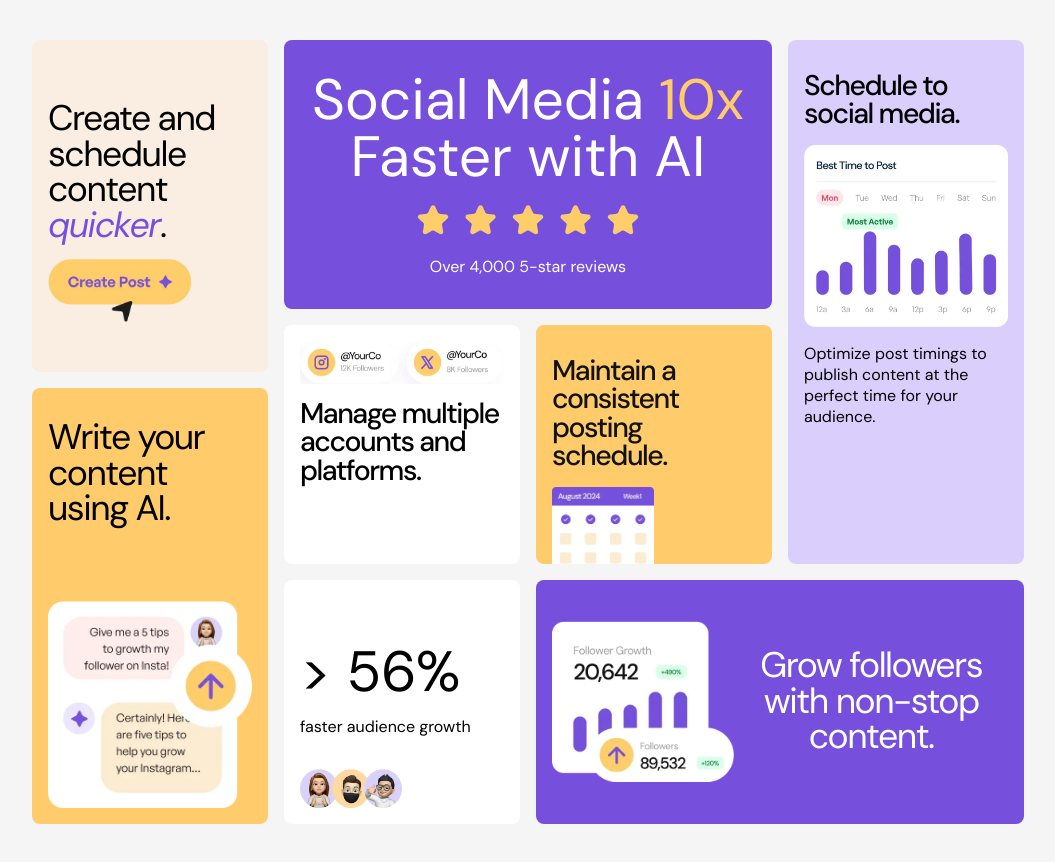
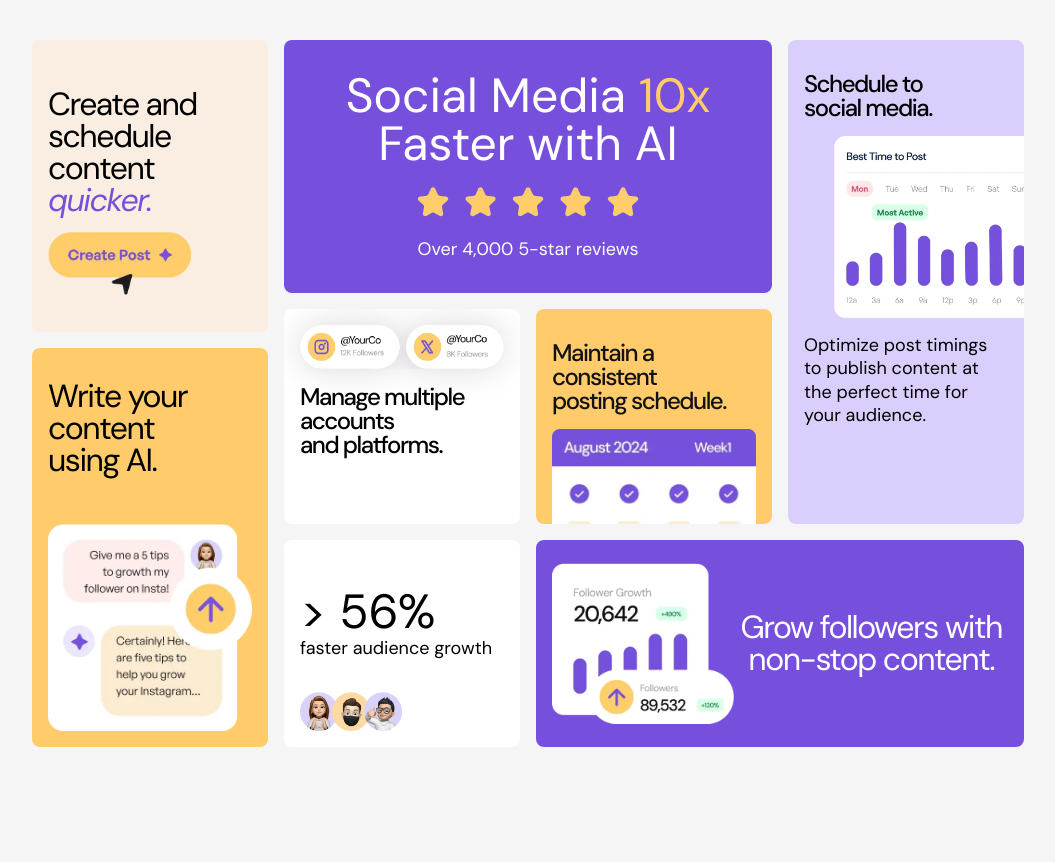
Before and after one commit to paupalazzesi/html-css-exercises, a plain HTML site: page bento-grid-main/index.html in a window 1280 px wide. Shown: the whole page, without its empty margins (112-1167 px from the left). After the commit the page ends 800 px from the top, so only its background shows below. Drawn offline with Linux system fonts and the light colour scheme.

Commit message:
update layout

```diff
--- a/bento-grid-main/index.html
+++ b/bento-grid-main/index.html
@@ -18,44 +18,44 @@
     <div class="subgrid-right">
       <div class="grid-item item-1">
         <h2 class="title-1">Social Media <span>10x</span> Faster with AI</h1>
-        <img src="assets/images/illustration-five-stars.webp" alt="five stars rating">
+        <img src="assets/images/illustration-five-stars.webp" alt="">
         <p>Over 4,000 5-star reviews</p>
       </div>
       <div class="grid-item item-2">
-        <img src="assets/images/illustration-multiple-platforms.webp" alt="multiple platforms">
         <h2 class="title-3">Manage multiple accounts and platforms.</h3>
+        <img src="assets/images/illustration-multiple-platforms.webp" alt="">
       </div>
       <div class="grid-item item-3">
         <h2 class="title-3">Maintain a consistent posting schedule.</h3>
-        <img src="assets/images/illustration-consistent-schedule.webp" alt="consistent schedule">
+        <img src="assets/images/illustration-consistent-schedule.webp" alt="">
       </div>
       <div class="grid-item item-4">
         <h2 class="title-3">Schedule to social media.</h3>
-        <img src="assets/images/illustration-schedule-posts.webp" alt="schedule posts">
+        <img src="assets/images/illustration-schedule-posts.webp" alt="">
         <p>Optimize post timings to publish content at the perfect time for your audience.</p>
       </div>
 
       <div class="grid-item item-5">
-        <img src="assets/images/illustration-grow-followers.webp" alt="grow followers">
         <h2 class="title-2">Grow followers with non-stop content.</h2>
+        <img src="assets/images/illustration-grow-followers.webp" alt="">
       </div>
       <div class="grid-item item-6">
         <p>
           <h2 class="title-1">> 56%</h1>
           faster audience growth
         </p>
-        <img src="assets/images/illustration-audience-growth.webp" alt="audience growth">
+        <img src="assets/images/illustration-audience-growth.webp" alt="">
       </div>
     </div>
 
     <div class="subgrid-left">
       <div class="grid-item item-7">
-        <h2 class="title-2">Create and schedule content <span>quicker</span>.</h2>
-        <img src="assets/images/illustration-create-post.webp" alt="create post">
+        <h2 class="title-2">Create and schedule content <span>quicker.</span></h2>
+        <img src="assets/images/illustration-create-post.webp" alt="">
       </div>
       <div class="grid-item item-8">
         <h2 class="title-2">Write your content using AI.</h2>
-        <img src="assets/images/illustration-ai-content.webp" alt="ai content">
+        <img src="assets/images/illustration-ai-content.webp" alt="">
       </div>
     </div>
 
--- a/bento-grid-main/style.css
+++ b/bento-grid-main/style.css
@@ -1,6 +1,4 @@
 @import url('https://fonts.googleapis.com/css2?family=DM+Sans:ital,opsz,wght@0,9..40,100..1000;1,9..40,100..1000&display=swap');
-
-
 
 :root {
     --Purple-100: hsl(254, 88%, 90%);
@@ -10,12 +8,12 @@
     --White: hsl(0, 0%, 100%);
     --Black: hsl(0, 0%, 7%);
 
-    --fs-base: clamp(1rem, 1rem + 0.2vi, 1rem);
+    --fs-base: 1.125rem;
 }
 
 @media screen and (min-width: 1440px) {
     :root {
-        --fs-base: clamp(1.2rem, 1rem + 0.2vi, 1.2rem);
+        --fs-base: 1.2rem;
     }
 }
 
@@ -47,29 +45,35 @@ img {
 }
 
 .title-1 {
-    font-size: clamp(1.7rem, 0.698rem + 3.571vi, 3.556rem);
+    font-size: 3rem;
     font-weight: 400;
     line-height: 1;
     margin-block: 1rem;
+    text-wrap: balance;
 }
+
 .title-2 {
-    font-size: clamp(1.5rem, 0.794rem + 1.786vi, 2.222rem);
+    font-size: 2rem;
     line-height: 1;
     letter-spacing: -1.5px;
     margin-block: 1rem;
     font-weight: 400;
+    text-wrap: balance;
+}
 
-}
 .title-3 {
-    font-size: clamp(1.2rem, 0.778rem + 1.25vi, 1.778rem);
+    font-size: 1.5rem;
     font-weight: 500;
     line-height: 1;
     letter-spacing: -1.5px;
     margin-block: 1rem;
+    text-wrap: balance;
 }
+
 p {
     font-size: var(--fs-base);
     margin-block: 1rem;
+    line-height: 1.3;
 }
 
 /* -------------------- */
@@ -78,11 +82,7 @@ p {
 
 .main-grid {
     padding: 16px;
-    max-width: 500px;
-
-    display: flex;
-    flex-direction: column;
-    gap: 16px;
+    max-inline-size: 500px;
 }
 
 .subgrid-left,
@@ -98,6 +98,8 @@ p {
     display: flex;
     flex-direction: column;
     align-items: center;
+
+    overflow: clip;
 }
 
 .item-1 {
@@ -116,14 +118,21 @@ p {
 .item-2 {
     background-color: var(--White);
 
+    > img {
+        filter: drop-shadow( 0 0 1rem hsl(0 0% 0% / .15));
+        border-radius: 100vw;
+        order: -1;
+    }
 }
 
 .item-3 {
-    padding-bottom: 0;
     background-color: var(--Yellow-500);
     color: var(--Black);
+    align-items: start;
+
     > img {
-        width: 60%;
+        width: 70%;
+        margin-bottom: -30px;
     }
 }
 
@@ -140,12 +149,18 @@ p {
 
     > img {
         width: 80%;
+        order: -1;
     }
 }
 
 .item-6 {
     background-color: var(--White);
     align-items: start;
+
+    h2 {
+        margin-block: 0;
+    }
+
     > img {
         width: 50%;
     }
@@ -210,14 +225,12 @@ p {
         .grid-item.item-3{
             grid-column: 2/3;
             grid-row: 2/3;
-            padding-bottom: 0;
 
             display: flex;
-            justify-content: end;
-            align-items: start;
 
             > img {
-                width: 50%;
+                width: 100%;
+                margin-bottom: -75px;
             }
         }
 
@@ -225,6 +238,9 @@ p {
             grid-row: 1/3;
             grid-column: 3/4;
             text-align: left;
+            > img {
+                margin-right: -60px;
+            }
         }
 
         .grid-item.item-5{
@@ -245,7 +261,6 @@ p {
     .subgrid-left {
         grid-column: 1/2;
         grid-row: 1/2;
-
 
         gap: 16px;
 
@@ -270,5 +285,4 @@ p {
     }
 
 
-
 }
```
